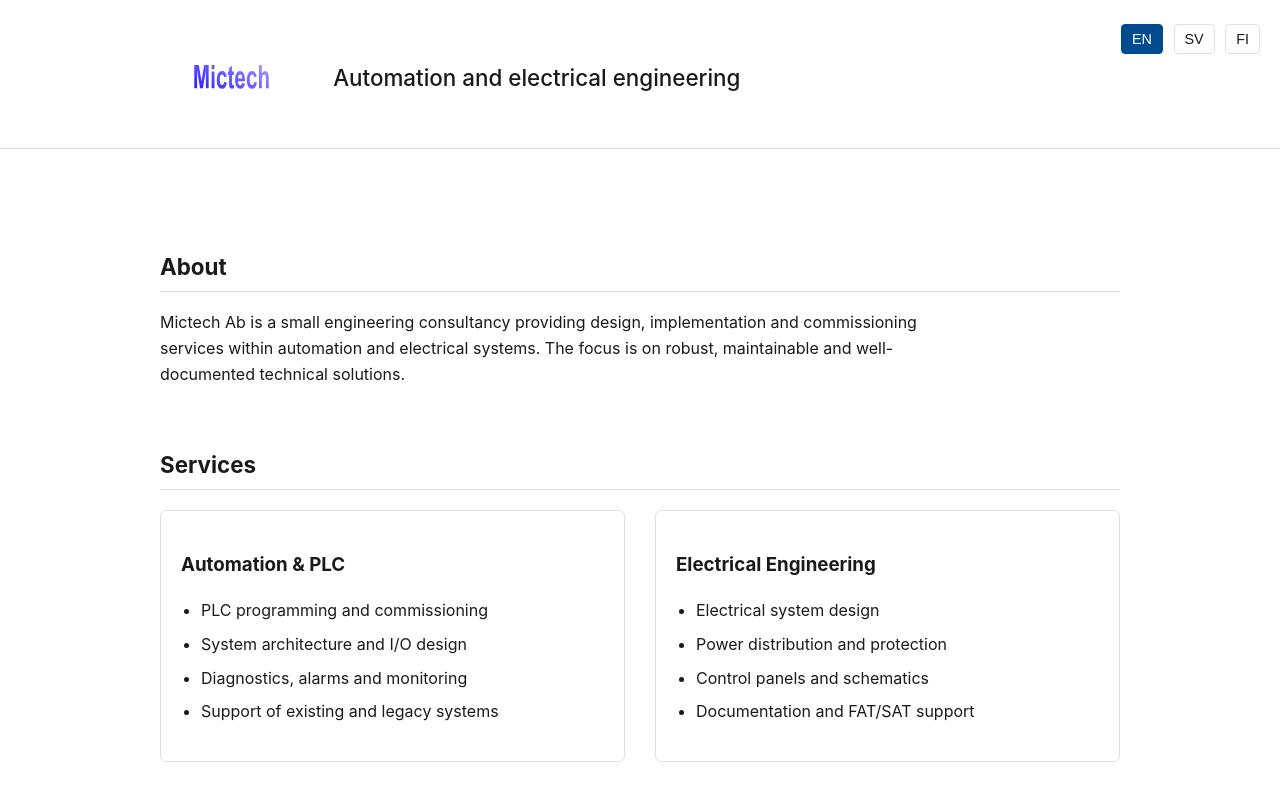
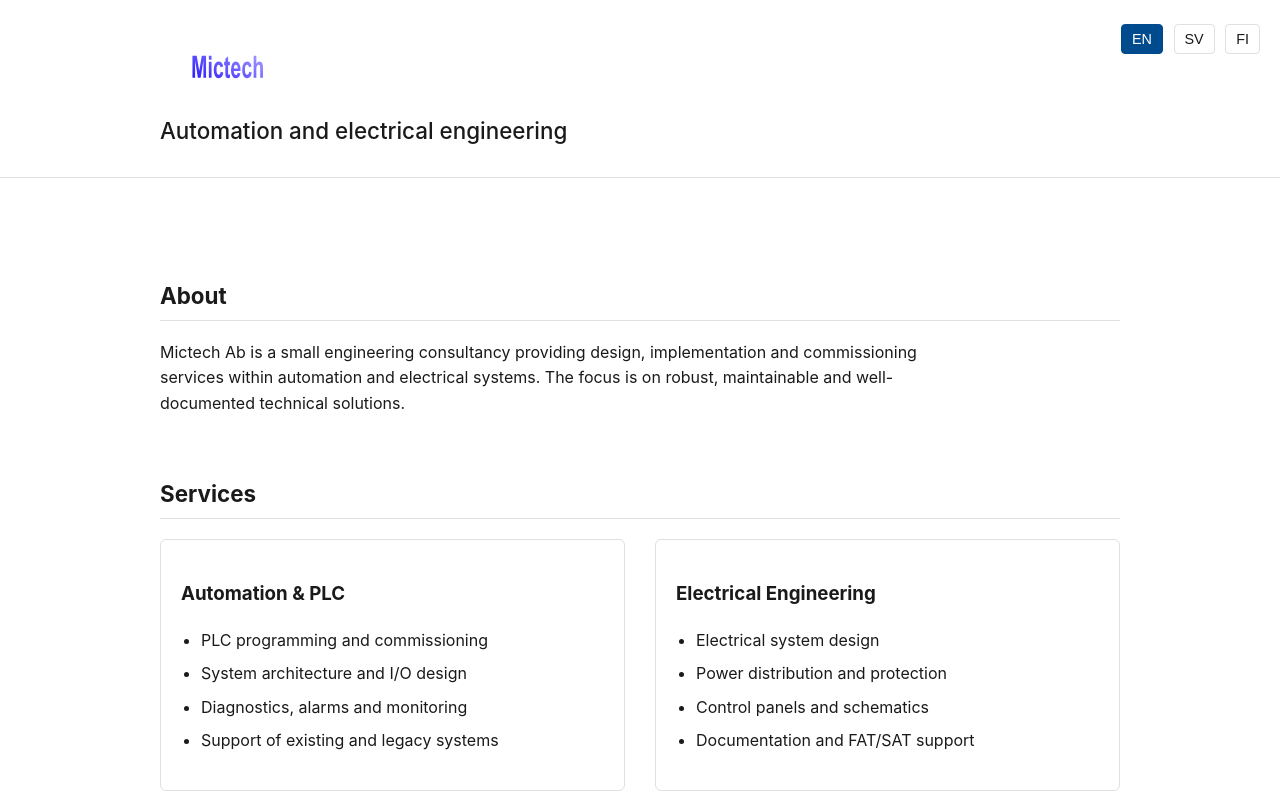
Before and after one commit to mictechab/mictechab.github.io, a plain HTML site: page index.html in a window 1280 px wide. Shown: the top 800 px of the page. Drawn offline with Linux system fonts and the light colour scheme.

Commit message:
Refactor header layout to use CSS grid

```diff
--- a/index.html
+++ b/index.html
@@ -26,30 +26,44 @@
         /* ================= HEADER ================= */
 
         header {
-            position: relative; /* anchor for language buttons */
             border-bottom: 1px solid var(--border);
-            padding: 40px 20px 32px;
+            padding: 32px 20px;
         }
 
         .header-inner {
             max-width: 960px;
             margin: 0 auto;
-            display: flex;
+
+            display: grid;
+            grid-template-columns: auto 1fr auto;
+            grid-template-rows: auto auto;
+            grid-template-areas:
+                "logo . lang"
+                "subtitle subtitle subtitle";
+
             align-items: center;
-            gap: 24px;
+            row-gap: 12px;
         }
 
         .logo {
-            height: 76px;
+            grid-area: logo;
+            height: 72px;
             width: auto;
         }
 
+        .lang-switch {
+            grid-area: lang;
+            white-space: nowrap;
+        }
+
         .subtitle {
+            grid-area: subtitle;
             font-size: 1.4rem;
             font-weight: 500;
-            line-height: 1.25;
-            max-width: 720px;
+            line-height: 1.3;
+            max-width: 780px;
         }
+
 
         /* ---------- Language switch (FIXED POSITION) ---------- */
 
@@ -175,17 +189,19 @@
 <body>
 
 <header>
-    <div class="lang-switch">
-        <button onclick="setLang('en')">EN</button>
-        <button onclick="setLang('sv')">SV</button>
-        <button onclick="setLang('fi')">FI</button>
-    </div>
-
     <div class="header-inner">
         <img src="assets/images/logo.svg" alt="Mictech Ab logo" class="logo">
+
+        <div class="lang-switch">
+            <button onclick="setLang('en')">EN</button>
+            <button onclick="setLang('sv')">SV</button>
+            <button onclick="setLang('fi')">FI</button>
+        </div>
+
         <div class="subtitle" data-i18n="subtitle"></div>
     </div>
 </header>
+
 
 <main>
 
```
